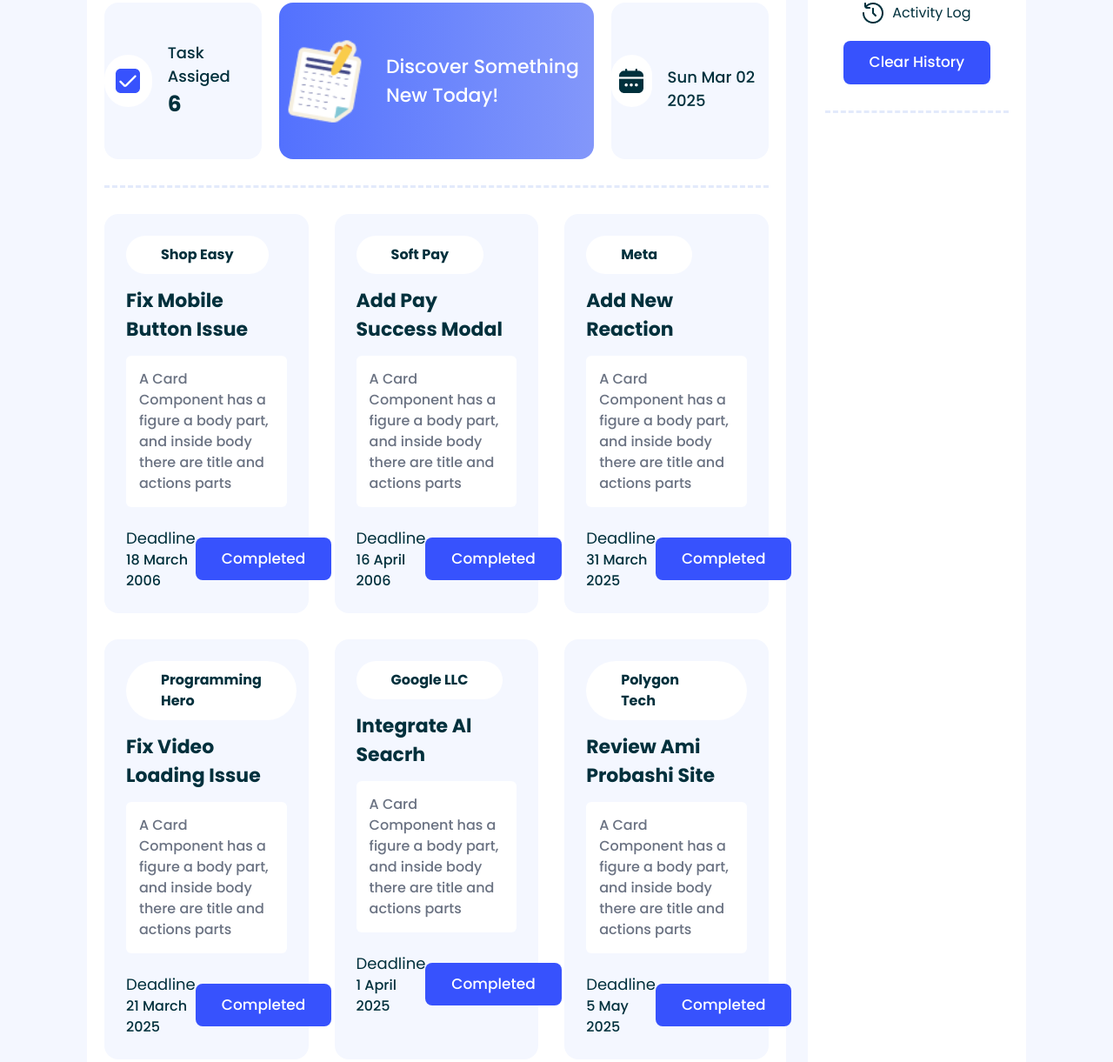
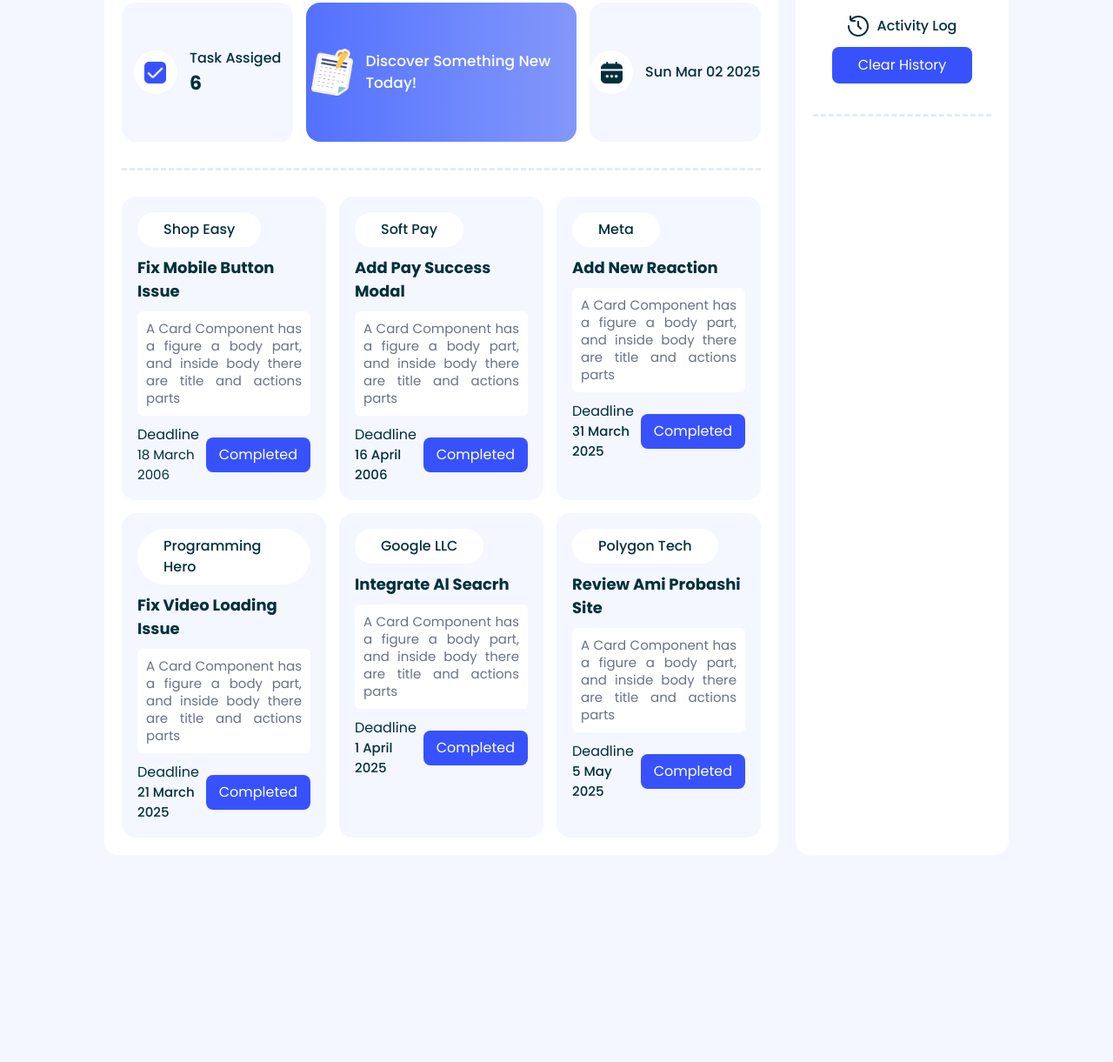
Before and after one commit to shohag390/dev-board, a plain HTML site: page index.html in a window 1280 px wide. Shown: the part 137-1358 px from the top of the page at 87% size. After the commit the page ends 1135 px from the top, so only its background shows below. Drawn offline with nearby package versions, Linux system fonts and the light colour scheme.

Commit message:
Some Style Change

```diff
--- a/index.html
+++ b/index.html
@@ -11,179 +11,188 @@
     <script src="https://kit.fontawesome.com/9753b0a825.js" crossorigin="anonymous"></script>
 </head>
 
-<body class="bg-[#f4f7ff] md:px-[100px] px-[20px] md:py-[15px] font-[Poppins]">
+<body class="bg-[#f4f7ff] md:px-[120px] px-[20px] md:py-[15px]">
     <!-- Header Section -->
-    <header class="shadow-md w-full h-[10vh] bg-[#ffffff] rounded-2xl flex justify-between items-center px-[20px]">
+    <header class="shadow-md w-full md:h-[10vh] bg-[#ffffff] rounded-2xl flex justify-between items-center px-[20px]">
         <a class="flex items-center gap-[10px]" href="#">
-            <img class="h-[40px]" src="./assets/logo.png" alt="logo">
-            <h4 class="text-[23px] text-[#00303C]">Dev<span class="font-bold">Board</span></h4>
+            <img class="h-[35px]" src="./assets/logo.png" alt="logo">
+            <h4 class="text-[20px] text-[#00303C]">Dev<span class="font-bold">Board</span></h4>
         </a>
-        <div class="flex items-center gap-[30px]">
-            <div class="flex items-center gap-[8px] bg-[#f4f7ff] px-[20px] py-[7px] rounded-full">
+        <div class="flex items-center gap-[25px]">
+            <div class="flex items-center gap-[8px] bg-[#f4f7ff] px-[20px] py-[5px] rounded-full">
                 <img class="h-[22px]" src="./assets/checkbox.png" alt="icone">
                 <p id="addCount" class="font-bold text-[22px] text-[#1E1E1E]">23</p>
             </div>
             <button class="p-[8px] bg-[#f4f7ff] rounded-full transition-transform duration-300" id="rotateBtn"
                 onclick="changeBgColor()">
-                <img src="./assets/theme-btn.png" alt="">
+                <img class="h-[28px]" src="./assets/theme-btn.png" alt="">
             </button>
         </div>
     </header>
 
     <!-- Main Section -->
-    <main class="grid grid-cols-4 gap-[25px] pt-[25px]">
-        <div class="bg-[#ffffff] col-span-3 rounded-2xl h-full w-full p-[20px]">
+    <main class="grid md:grid-cols-4 gap-[20px] pt-[25px]">
+        <div class="bg-[#ffffff] md:col-span-3 rounded-2xl h-full w-full md:p-[20px]">
+            <!-- Main section Header  -->
             <div
-                class="flex items-center justify-between gap-[20px] pb-[30px] border-b-[3px] border-[#e3eafb] border-dashed">
-                <div class="bg-[#f4f7ff] w-[25%]  h-[180px] rounded-2xl flex items-center justify-center gap-[18px]">
-                    <figure class="h-[60px] w-[60px] bg-[#fff] flex items-center justify-center rounded-full">
-                        <img src="./assets/checkbox.png" alt="icone">
+                class="flex items-center justify-between gap-[15px] pb-[30px] border-b-[3px] border-[#e3eafb] border-dashed">
+                <div class="bg-[#f4f7ff] w-[28%]  h-[160px] rounded-2xl flex items-center justify-center gap-[14px]">
+                    <figure class="h-[50px] w-[50px] bg-[#fff] flex items-center justify-center rounded-full">
+                        <img class="h-[25px]" src="./assets/checkbox.png" alt="icone">
                     </figure>
                     <div>
-                        <h4 class="font-medium text-[18px] text-[#00303C]">Task Assiged</h4>
-                        <h4 id="taskAssiged" class="font-bold text-[25px] text-[#00303C]">6</h4>
+                        <h4 class="font-medium text-[16px] text-[#00303C]">Task Assiged</h4>
+                        <h4 id="taskAssiged" class="font-bold text-[22px] text-[#00303C]">6</h4>
                     </div>
                 </div>
                 <div id="question"
-                    class="w-[50%] cursor-pointer bg-gradient-to-l from-[#8397fa] to-[#5371fe] h-[180px] rounded-2xl flex items-center justify-center gap-[18px]">
-                    <img class="h-[105px]" src="./assets/board.png" alt="">
-                    <h2 class="text-[#fff] text-[22px] font-medium">Discover Something New Today!</h2>
+                    class="w-[44%] cursor-pointer bg-gradient-to-l from-[#8397fa] to-[#5371fe] h-[160px] rounded-2xl flex items-center justify-center gap-[8px]">
+                    <img class="h-[60px]" src="./assets/board.png" alt="">
+                    <h2 class="text-[#fff] text-[17px] font-medium">Discover Something New Today!</h2>
                 </div>
-                <div class="bg-[#f4f7ff] w-[25%]  h-[180px] rounded-2xl flex items-center justify-center gap-[18px]">
-                    <figure class="h-[60px] w-[60px] bg-[#fff] flex items-center justify-center rounded-full">
-                        <img src="./assets/calender.png" alt="">
+                <div class="bg-[#f4f7ff] w-[28%]  h-[160px] rounded-2xl flex items-center justify-center gap-[14px]">
+                    <figure class="h-[50px] w-[50px] bg-[#fff] flex items-center justify-center rounded-full">
+                        <img class="h-[25px]" src="./assets/calender.png" alt="">
                     </figure>
-                    <h4 id="date" class="font-medium text-[18px] pt-[18px] text-[#00303C]"></h4>
+                    <h4 id="date" class="font-medium text-[16px] text-[#00303C]"></h4>
                 </div>
             </div>
-            <div class="grid grid-cols-3 gap-[30px] pt-[30px]">
-                <div class="bg-[#f4f7ff] p-[25px] rounded-2xl">
-                    <h4 class="py-[10px] px-[40px] rounded-full bg-[#fff] text-[#00303C] font-bold inline-block">Shop
+
+            <!-- Card Section Hear -->
+            <div class="grid grid-cols-3 gap-[15px] pt-[30px]">
+                <div class="bg-[#f4f7ff] p-[18px] rounded-2xl">
+                    <h4 class="py-[8px] px-[30px] rounded-full bg-[#fff] text-[#00303C] font-medium inline-block">Shop
                         Easy</h4>
-                    <h2 class="cardHeader font-bold text-[22px] py-[14px] text-[#00303C]">Fix Mobile Button Issue</h2>
-                    <p class="text-[16px] font-medium text-gray-500 bg-[#fff] p-[15px] rounded-md">
+                    <h2 class="cardHeader font-bold text-[18px] py-[10px] text-[#00303C]">Fix Mobile Button Issue</h2>
+                    <p class="text-justify text-gray-500 bg-[#fff] p-[10px] rounded-md leading-[20px] text-[15px]">
                         A Card Component has a figure a body part, and inside body there are title
                         and actions parts
                     </p>
-                    <div class="pt-[22px] flex items-center justify-between">
+                    <div class="pt-[10px] flex items-center justify-between">
                         <div>
-                            <p class="text-[18px] text-[#00303C]">Deadline</p>
-                            <p class="cardDate text-[16px] font-medium text-[#00303C]">18 March 2006</p>
+                            <p class="text-[16px] text-[#00303C]">Deadline</p>
+                            <p class="cardDate text-[15px] text-[#00303C]">18 March 2006</p>
                         </div>
                         <div>
                             <button onclick="cardBtn(this)" data-card-header="Fix Mobile Button Issue"
                                 data-card-date="18 March 2006"
-                                class="card-btn py-[12px] px-[30px] bg-[#3752FD] text-[#fff] font-medium text-[17px] rounded-lg">
+                                class="card-btn py-[8px] px-[15px] bg-[#3752FD] text-[#fff] text-[16px] rounded-lg">
                                 Completed
                             </button>
                         </div>
                     </div>
                 </div>
-                <div class="bg-[#f4f7ff] p-[25px] rounded-2xl">
-                    <h4 class="py-[10px] px-[40px] rounded-full bg-[#fff] text-[#00303C] font-bold inline-block">Soft
+
+                <div class="bg-[#f4f7ff] p-[18px] rounded-2xl">
+                    <h4 class="py-[8px] px-[30px] rounded-full bg-[#fff] text-[#00303C] font-medium inline-block">Soft
                         Pay</h4>
-                    <h2 class="cardHeader font-bold text-[22px] py-[14px] text-[#00303C]">Add Pay Success Modal</h2>
-                    <p class="text-[16px] font-medium text-gray-500 bg-[#fff] p-[15px] rounded-md">
+                    <h2 class="cardHeader font-bold text-[18px] py-[10px] text-[#00303C]">Add Pay Success Modal</h2>
+                    <p class="text-justify text-gray-500 bg-[#fff] p-[10px] rounded-md leading-[20px] text-[15px]">
                         A Card Component has a figure a body part, and inside body there are title
                         and actions parts
                     </p>
-                    <div class="pt-[22px] flex items-center justify-between">
+                    <div class="pt-[10px] flex items-center justify-between">
                         <div>
-                            <p class="text-[18px] text-[#00303C]">Deadline</p>
-                            <p class="cardDate text-[16px] font-medium text-[#00303C]">16 April 2006</p>
+                            <p class="text-[16px] text-[#00303C]">Deadline</p>
+                            <p class="cardDate text-[15px] font-medium text-[#00303C]">16 April 2006</p>
                         </div>
                         <div>
                             <button onclick="cardBtn(this)" data-card-header="Add Pay Success Modal"
                                 data-card-date="16 April 2006"
-                                class="card-btn py-[12px] px-[30px] bg-[#3752FD] text-[#fff] font-medium text-[17px] rounded-lg">
+                                class="card-btn py-[8px] px-[15px] bg-[#3752FD] text-[#fff] text-[16px] rounded-lg">
                                 Completed
                             </button>
                         </div>
                     </div>
                 </div>
-                <div class="bg-[#f4f7ff] p-[25px] rounded-2xl">
-                    <h4 class="py-[10px] px-[40px] rounded-full bg-[#fff] text-[#00303C] font-bold inline-block">Meta
+
+                <div class="bg-[#f4f7ff] p-[18px] rounded-2xl">
+                    <h4 class="py-[8px] px-[30px] rounded-full bg-[#fff] text-[#00303C] font-medium inline-block">Meta
                     </h4>
-                    <h2 class="cardHeader font-bold text-[22px] py-[14px] text-[#00303C]">Add New Reaction</h2>
-                    <p class="text-[16px] font-medium text-gray-500 bg-[#fff] p-[15px] rounded-md">
+                    <h2 class="cardHeader font-bold text-[18px] py-[10px] text-[#00303C]">Add New Reaction</h2>
+                    <p class="text-justify text-gray-500 bg-[#fff] p-[10px] rounded-md leading-[20px] text-[15px]">
                         A Card Component has a figure a body part, and inside body there are title
                         and actions parts
                     </p>
-                    <div class="pt-[22px] flex items-center justify-between">
+                    <div class="pt-[10px] flex items-center justify-between">
                         <div>
-                            <p class="text-[18px] text-[#00303C]">Deadline</p>
-                            <p class="cardDate text-[16px] font-medium text-[#00303C]">31 March 2025</p>
+                            <p class="text-[16px] text-[#00303C]">Deadline</p>
+                            <p class="cardDate text-[15px] font-medium text-[#00303C]">31 March 2025</p>
                         </div>
                         <div>
                             <button onclick="cardBtn(this)" data-card-header="Add New Reaction"
                                 data-card-date="31 March 2025"
-                                class="card-btn py-[12px] px-[30px] bg-[#3752FD] text-[#fff] font-medium text-[17px] rounded-lg">
+                                class="card-btn py-[8px] px-[15px] bg-[#3752FD] text-[#fff] text-[16px] rounded-lg">
                                 Completed
                             </button>
                         </div>
                     </div>
                 </div>
-                <div class="bg-[#f4f7ff] p-[25px] rounded-2xl">
-                    <h4 class="py-[10px] px-[40px] rounded-full bg-[#fff] text-[#00303C] font-bold inline-block">
+
+                <div class="bg-[#f4f7ff] p-[18px] rounded-2xl">
+                    <h4 class="py-[8px] px-[30px] rounded-full bg-[#fff] text-[#00303C] font-medium inline-block">
                         Programming Hero</h4>
-                    <h2 class="cardHeader font-bold text-[22px] py-[14px] text-[#00303C]">Fix Video Loading Issue</h2>
-                    <p class="text-[16px] font-medium text-gray-500 bg-[#fff] p-[15px] rounded-md">
+                    <h2 class="cardHeader font-bold text-[18px] py-[10px] text-[#00303C]">Fix Video Loading Issue</h2>
+                    <p class="text-justify text-gray-500 bg-[#fff] p-[10px] rounded-md leading-[20px] text-[15px]">
                         A Card Component has a figure a body part, and inside body there are title
                         and actions parts
                     </p>
-                    <div class="pt-[22px] flex items-center justify-between">
+                    <div class="pt-[10px] flex items-center justify-between">
                         <div>
-                            <p class="text-[18px] text-[#00303C]">Deadline</p>
-                            <p class="cardDate text-[16px] font-medium text-[#00303C]">21 March 2025</p>
+                            <p class="text-[16px] text-[#00303C]">Deadline</p>
+                            <p class="cardDate text-[15px] font-medium text-[#00303C]">21 March 2025</p>
                         </div>
                         <div>
                             <button onclick="cardBtn(this)" data-card-header="Fix Video Loading Issue"
                                 data-card-date="21 March 2025"
-                                class="card-btn py-[12px] px-[30px] bg-[#3752FD] text-[#fff] font-medium text-[17px] rounded-lg">
+                                class="card-btn py-[8px] px-[15px] bg-[#3752FD] text-[#fff] text-[16px] rounded-lg">
                                 Completed
                             </button>
                         </div>
                     </div>
                 </div>
-                <div class="bg-[#f4f7ff] p-[25px] rounded-2xl">
-                    <h4 class="py-[10px] px-[40px] rounded-full bg-[#fff] text-[#00303C] font-bold inline-block">Google
+
+                <div class="bg-[#f4f7ff] p-[18px] rounded-2xl">
+                    <h4 class="py-[8px] px-[30px] rounded-full bg-[#fff] text-[#00303C] font-medium inline-block">Google
                         LLC</h4>
-                    <h2 class="cardHeader font-bold text-[22px] py-[14px] text-[#00303C]">Integrate Al Seacrh</h2>
-                    <p class="text-[16px] font-medium text-gray-500 bg-[#fff] p-[15px] rounded-md">
+                    <h2 class="cardHeader font-bold text-[18px] py-[10px] text-[#00303C]">Integrate Al Seacrh</h2>
+                    <p class="text-justify text-gray-500 bg-[#fff] p-[10px] rounded-md leading-[20px] text-[15px]">
                         A Card Component has a figure a body part, and inside body there are title
                         and actions parts
                     </p>
-                    <div class="pt-[22px] flex items-center justify-between">
+                    <div class="pt-[10px] flex items-center justify-between">
                         <div>
-                            <p class="text-[18px] text-[#00303C]">Deadline</p>
-                            <p class="cardDate text-[16px] font-medium text-[#00303C]">1 April 2025</p>
+                            <p class="text-[16px] text-[#00303C]">Deadline</p>
+                            <p class="cardDate text-[15px] font-medium text-[#00303C]">1 April 2025</p>
                         </div>
                         <div>
                             <button onclick="cardBtn(this)" data-card-header="Integrate Al Seacrh"
                                 data-card-date="1 April 2025"
-                                class="card-btn py-[12px] px-[30px] bg-[#3752FD] text-[#fff] font-medium text-[17px] rounded-lg">
+                                class="card-btn py-[8px] px-[15px] bg-[#3752FD] text-[#fff] text-[16px] rounded-lg">
                                 Completed
                             </button>
                         </div>
                     </div>
                 </div>
-                <div class="bg-[#f4f7ff] p-[25px] rounded-2xl">
-                    <h4 class="py-[10px] px-[40px] rounded-full bg-[#fff] text-[#00303C] font-bold inline-block">Polygon
+
+                <div class="bg-[#f4f7ff] p-[18px] rounded-2xl">
+                    <h4 class="py-[8px] px-[30px] rounded-full bg-[#fff] text-[#00303C] font-medium inline-block">
+                        Polygon
                         Tech</h4>
-                    <h2 class="cardHeader font-bold text-[22px] py-[14px] text-[#00303C]">Review Ami Probashi Site</h2>
-                    <p class="text-[16px] font-medium text-gray-500 bg-[#fff] p-[15px] rounded-md">
+                    <h2 class="cardHeader font-bold text-[18px] py-[10px] text-[#00303C]">Review Ami Probashi Site</h2>
+                    <p class="text-justify text-gray-500 bg-[#fff] p-[10px] rounded-md leading-[20px] text-[15px]">
                         A Card Component has a figure a body part, and inside body there are title
                         and actions parts
                     </p>
-                    <div class="pt-[22px] flex items-center justify-between">
+                    <div class="pt-[10px] flex items-center justify-between">
                         <div>
-                            <p class="text-[18px] text-[#00303C]">Deadline</p>
-                            <p class="cardDate text-[16px] font-medium text-[#00303C]">5 May 2025</p>
+                            <p class="text-[16px] text-[#00303C]">Deadline</p>
+                            <p class="cardDate text-[15px] font-medium text-[#00303C]">5 May 2025</p>
                         </div>
                         <div>
                             <button onclick="cardBtn(this)" data-card-header="Review Ami Probashi Site"
                                 data-card-date="5 May 2025"
-                                class="card-btn py-[12px] px-[30px] bg-[#3752FD] text-[#fff] font-medium text-[17px] rounded-lg">
+                                class="card-btn py-[8px] px-[15px] bg-[#3752FD] text-[#fff] text-[16px] rounded-lg">
                                 Completed
                             </button>
                         </div>
@@ -191,19 +200,21 @@
                 </div>
             </div>
         </div>
-        <div class="bg-[#ffffff] rounded-2xl w-full h-full p-[20px]">
+
+        <!-- right side -->
+        <div class="bg-[#ffffff] col-span-1 rounded-2xl w-full h-full p-[20px]">
             <div
-                class="flex flex-col items-center justify-between gap-[20px] pb-[30px] border-b-[3px] border-[#e3eafb] border-dashed">
+                class="flex flex-col items-center justify-between gap-[12px] pt-[15px] pb-[35px] border-b-[3px] border-[#e3eafb] border-dashed">
                 <div class="flex items-center gap-[10px]">
                     <img src="./assets/activity.png" alt="icone">
-                    <h4 class="text-[#00303C]">Activity Log</h4>
+                    <h4 class="text-[16px] font-medium text-[#00303C]">Activity Log</h4>
                 </div>
                 <button onclick="clearCard()"
-                    class="py-[12px] px-[30px] bg-[#3752FD] text-[#fff] font-medium text-[17px] rounded-lg">
+                    class="py-[9px] px-[30px] bg-[#3752FD] text-[#fff] text-[16px] rounded-lg hover:bg-[#fff] hover:text-[#00303C] clear-card active:scale-[.9] duration-500">
                     Clear History
                 </button>
             </div>
-            <ul id="listItem" class="flex flex-col gap-[15px] pt-[30px]"></ul>
+            <ul id="listItem" class="flex flex-col gap-[12px] pt-[30px]"></ul>
         </div>
     </main>
 
--- a/js/script.js
+++ b/js/script.js
@@ -36,8 +36,9 @@ function cardBtn(btn) {
         li.innerText = "You have Complete The Task" + " " + cardHeader + " " + "At" + " " + cardDate;
         li.style.backgroundColor = "#f4f7ff"
         li.style.color = "#000000"
-        li.style.padding = "20px"
+        li.style.padding = "15px"
         li.style.borderRadius = "10px"
+        li.style.fontSize = "15px"
         listItem.appendChild(li)
         alert("Board updated Successfully")
     }
--- a/styles/styles.css
+++ b/styles/styles.css
@@ -1,9 +1,27 @@
 @import url('https://fonts.googleapis.com/css2?family=Poppins:ital,wght@0,100;0,200;0,300;0,400;0,500;0,600;0,700;0,800;0,900;1,100;1,200;1,300;1,400;1,500;1,600;1,700;1,800;1,900&display=swap');
 
-/* body {
+body {
     font-family: "Poppins", sans-serif;
-} */
+}
 
 button:disabled {
     background: #3751fd5c;
 }
+
+.card-btn {
+    transition: .2s;
+}
+
+.card-btn:hover {
+    box-shadow: 0px 0px 2px #3751fd5c;
+    background-color: #fff;
+    color: #00303C;
+}
+
+.card-btn:active {
+    scale: .9;
+}
+
+.clear-card:hover {
+    box-shadow: 0px 0px 2px #3751fd5c;
+}
```
